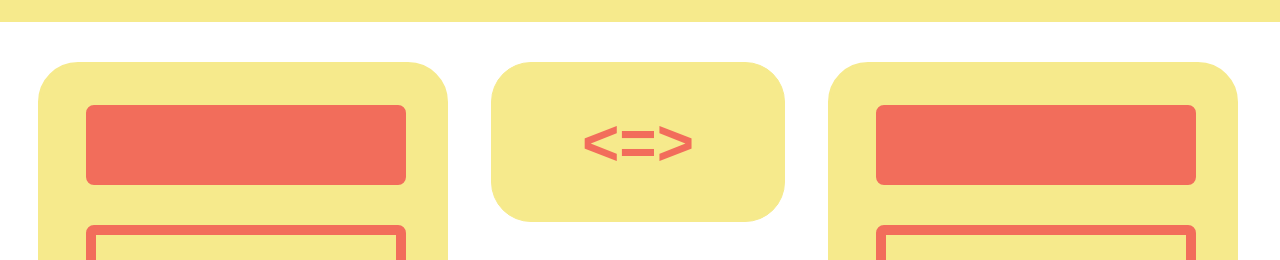
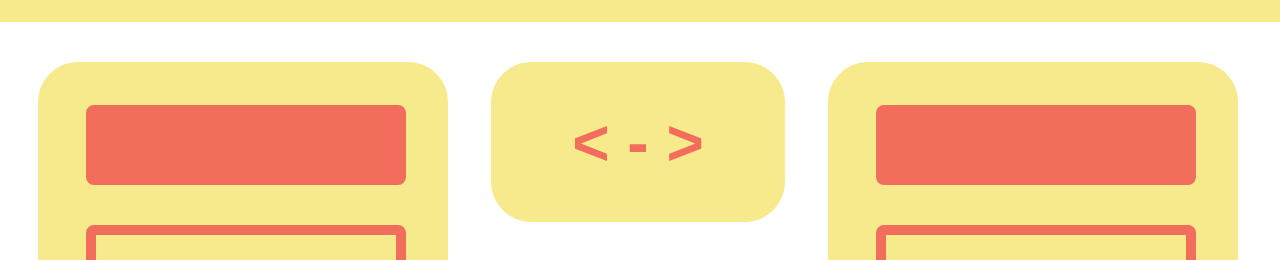
Before and after one commit to karpnevets/karpnevets.github.io, a plain HTML site: page index.html in a window 1280 px wide. Shown: the part 98-358 px from the top of the page. Drawn offline with Linux system fonts and the light colour scheme.

Commit message:
Update index.html

```diff
--- a/index.html
+++ b/index.html
@@ -25,7 +25,7 @@
           />
           <div class="score" id="lscore">0</div>
         </div>
-        <button class="switch" onclick="switchPosition()">&#60;=&#62;</button>
+        <button class="switch" onclick="switchPosition()">&#60; - &#62;</button>
         <div class="clock">
           <div class="time" id="timeShow">00:00</div>
         </div>
```
